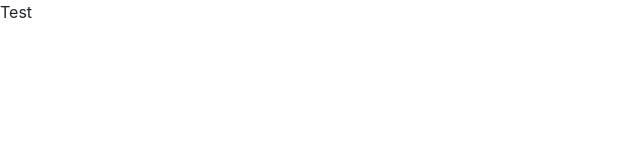
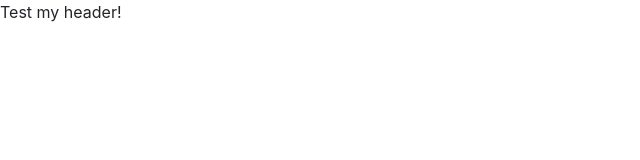
Before and after one commit to rjain9/ProfilePage, a React (Create React App) app in the folder app/: page / in a window 1280 px wide. Shown: the top 160 px of the page, without its empty margins (0-640 px from the left). Built offline with nearby package versions, Linux system fonts and the light colour scheme.

Commit message:
creating header.js and import

```diff
--- a/app/src/App.js
+++ b/app/src/App.js
@@ -1,10 +1,16 @@
 import React, { Component } from 'react';
+
+//Components
+import Header from './component/headerComponent/header'
+
+//Includes
 
 class App extends Component {
   render() {
     return (
       <div className="App">
-        Test
+        <Header />
+
       </div>
     );
   }
--- /dev/null
+++ b/app/src/component/headerComponent/header.js
@@ -0,0 +1,13 @@
+import React, { Component } from 'react';
+
+class Header extends Component {
+  render() {
+    return (
+      <header>
+          Test my header!
+      </header>
+    );
+  }
+}
+
+export default Header;
```
